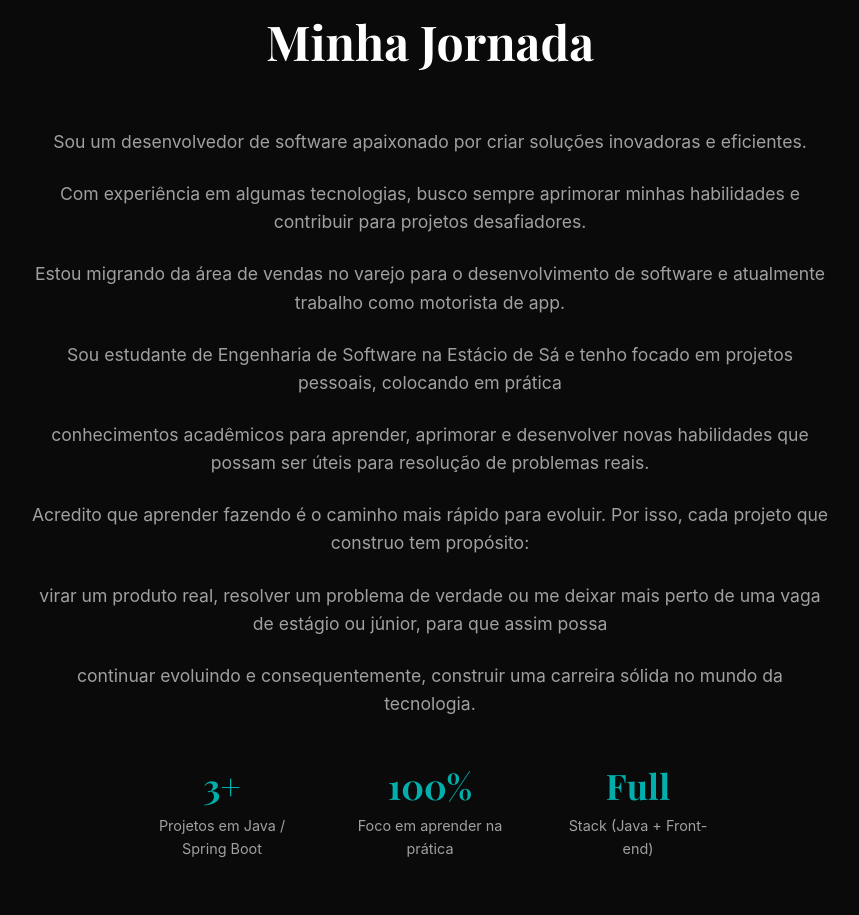
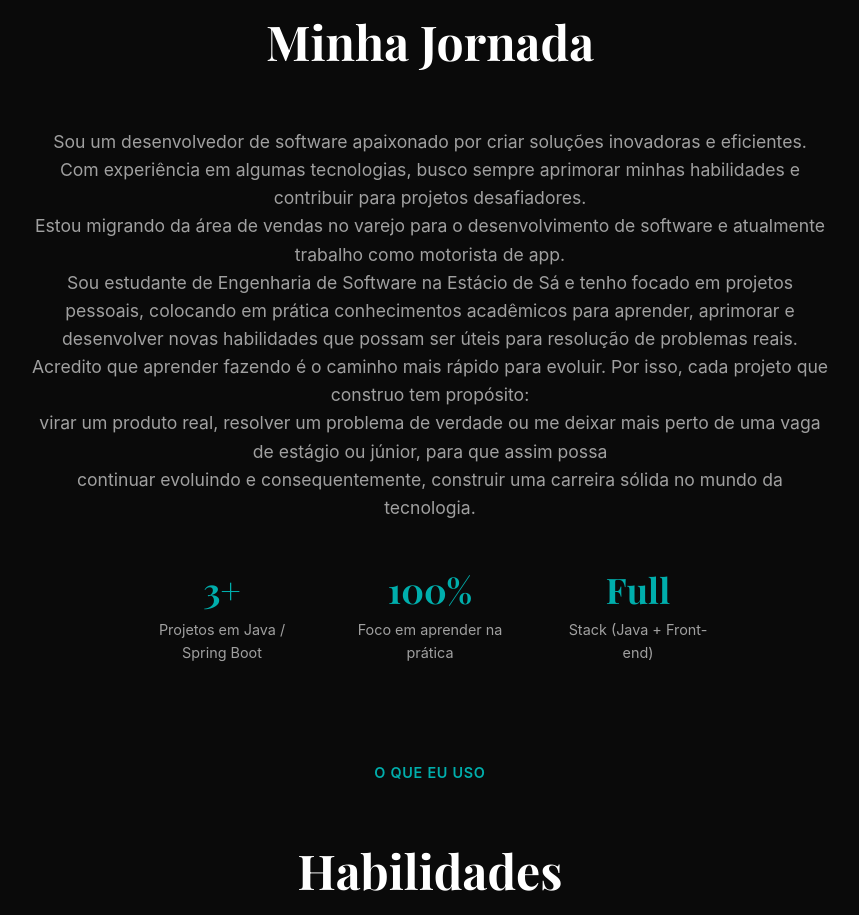
Before and after one commit to marlustech/my-page-portfolio, a plain HTML site: page index.html in a window 1280 px wide. Shown: the part 1073-1988 px from the top of the page, without its empty margins (210-1069 px from the left). Drawn offline with nearby package versions, Linux system fonts and the light colour scheme; some packages are replaced by stand-ins of ours; a script that the page names is missing; a web font is replaced by a local one.

```diff
--- a/index.html
+++ b/index.html
@@ -69,7 +69,7 @@
         <div class="hero-content">
             <h1 class="hero-title">Marlus Silva</h1>
             <h2 class="hero-subtitle">Engenheiro de Software</h2>
-            <p class="hero-description">Entre códigos, ideias e anotaçõe... é nesse processo que o crescimento acontece. 💻<br>
+            <p class="hero-description">Entre códigos, ideias e anotações é nesse processo que o crescimento acontece. 💻<br>
             Nem sempre é sobre acertar de primeira, mas sobre persistir, testar, errar e evoluir a cada tentativa.<br>
             Cada detalhe aprendido hoje constrói o profissional que quero ser amanhã.<br>
             Disciplina, foco e curiosidade continuam sendo meus maiores aliados nessa jornada na tecnologia. 🚀<br>
@@ -91,14 +91,22 @@
         </div>
 
         <div class="about-content">
-            <p class="about-text fade-in">Sou um desenvolvedor de software apaixonado por criar soluções inovadoras e eficientes.</p>
-            <p class="about-text fade-in">Com experiência em algumas tecnologias, busco sempre aprimorar minhas habilidades e contribuir para projetos desafiadores.</p>
-            <p class="about-text fade-in">Estou migrando da área de vendas no varejo para o desenvolvimento de software e atualmente trabalho como motorista de app.</p>
-            <p class="about-text fade-in">Sou estudante de Engenharia de Software na Estácio de Sá e tenho focado em projetos pessoais, colocando em prática</p>
-            <p class="about-text fade-in">conhecimentos acadêmicos para aprender, aprimorar e desenvolver novas habilidades que possam ser úteis para resolução de problemas reais.</p>
-            <p class="about-text fade-in">Acredito que aprender fazendo é o caminho mais rápido para evoluir. Por isso, cada projeto que construo tem propósito:</p>
-            <p class="about-text fade-in">virar um produto real, resolver um problema de verdade ou me deixar mais perto de uma vaga de estágio ou júnior, para que assim possa</p>
-            <p class="about-text fade-in">continuar evoluindo e consequentemente, construir uma carreira sólida no mundo da tecnologia.</p>
+            <p class="about-text fade-in">Sou um desenvolvedor de software apaixonado por criar soluções inovadoras e
+                eficientes.<br>
+                Com experiência em algumas tecnologias, busco sempre aprimorar minhas habilidades e
+                contribuir para projetos desafiadores.<br>
+                Estou migrando da área de vendas no varejo para o desenvolvimento de software e
+                atualmente trabalho como motorista de app.<br>
+                Sou estudante de Engenharia de Software na Estácio de Sá e tenho focado em projetos
+                pessoais, colocando em prática
+                conhecimentos acadêmicos para aprender, aprimorar e desenvolver novas habilidades que
+                possam ser úteis para resolução de problemas reais.<br>
+                Acredito que aprender fazendo é o caminho mais rápido para evoluir. Por isso, cada
+                projeto que construo tem propósito:<br>
+                virar um produto real, resolver um problema de verdade ou me deixar mais perto de uma
+                vaga de estágio ou júnior, para que assim possa<br>
+                continuar evoluindo e consequentemente, construir uma carreira sólida no mundo da
+                tecnologia.</p>
         </div>
 
          <!-- Destaques Section -->
```
